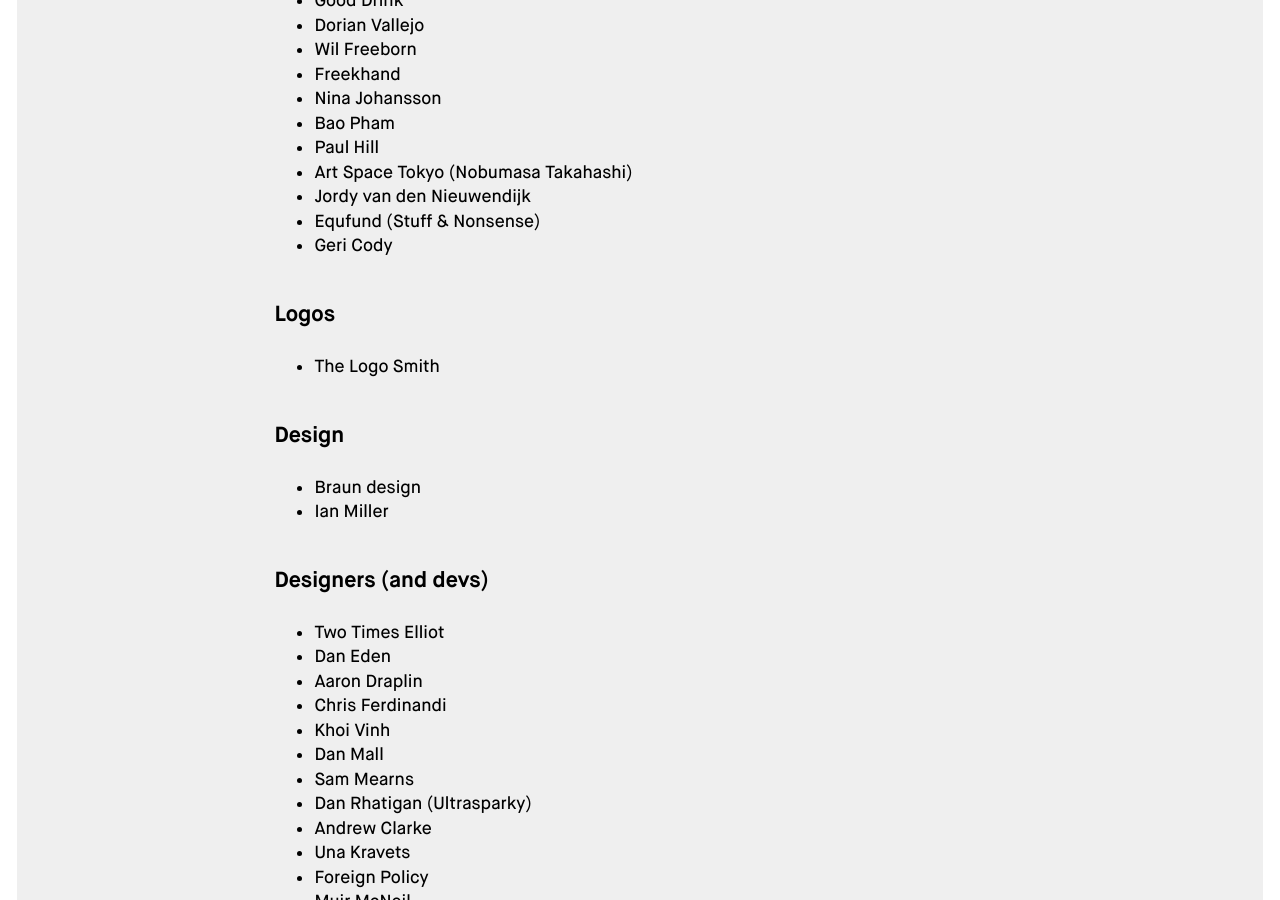
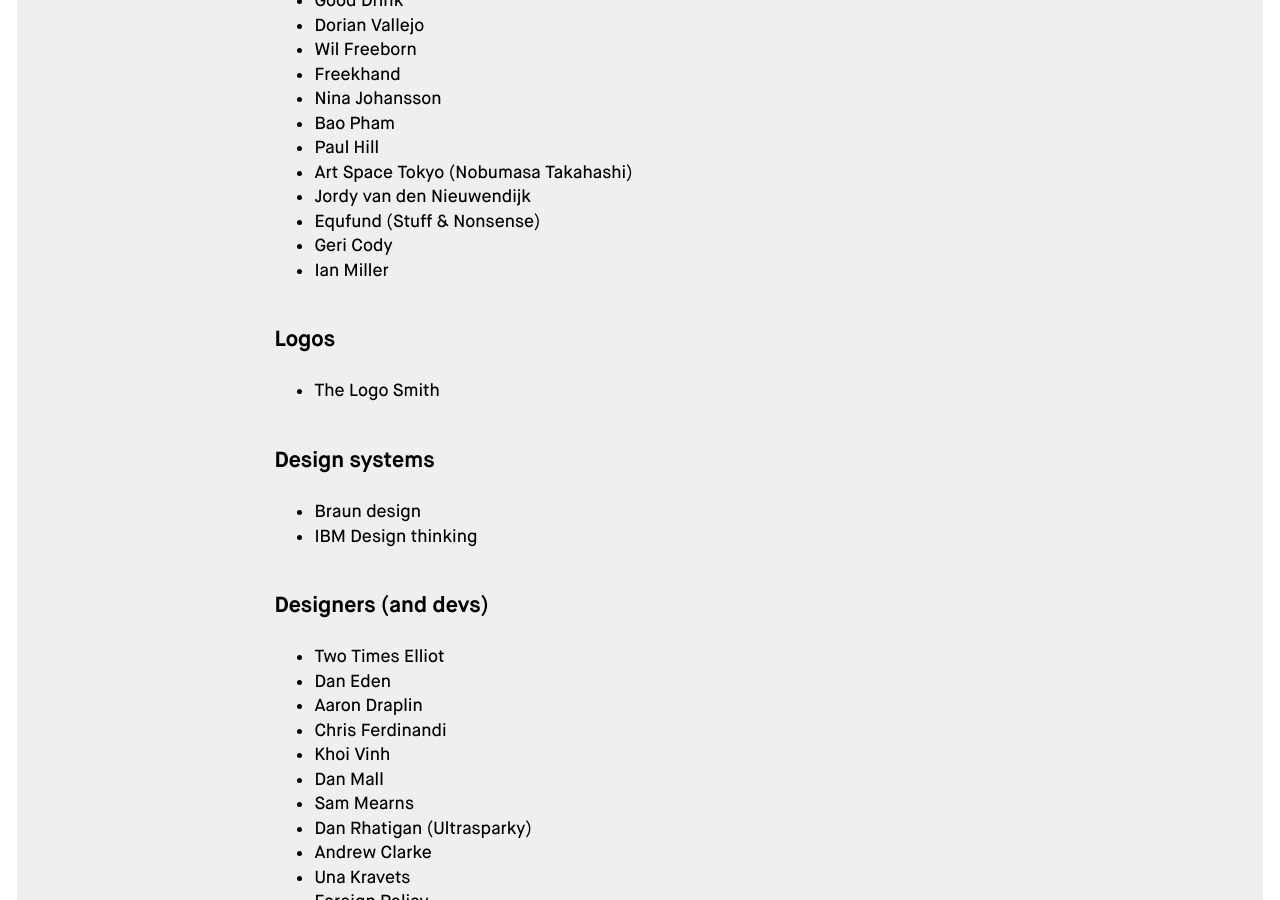
Before and after one commit to regmtait/regmtait.co.uk, a Jekyll site: the page built from links.md, in a window 1280 px wide and 900 px high, scrolled down 2912 px. Built offline with Jekyll 4.4.1, drawn with Linux system fonts in a browser that asks for light colours.

Commit message:
Update links

```diff
--- a/links.md
+++ b/links.md
@@ -121,15 +121,16 @@
 * [Jordy van den Nieuwendijk](http://jordy.studio/portfolio/)
 * [Equfund (Stuff & Nonsense)](https://equfund.com/)
 * [Geri Cody](http://gericoady.com)
+* [Ian Miller](http://www.ian-miller.org/)
 
 ## Logos
 
 * [The Logo Smith](https://imjustcreative.com/monomarks)
 
-## Design
+## Design systems
 
 * [Braun design](http://www.dasprogramm.co.uk/shop/braun)
-* [Ian Miller](http://www.ian-miller.org/)
+* [IBM Design thinking](https://www.ibm.com/design/thinking/)
 
 ## Designers (and devs)
 
```
